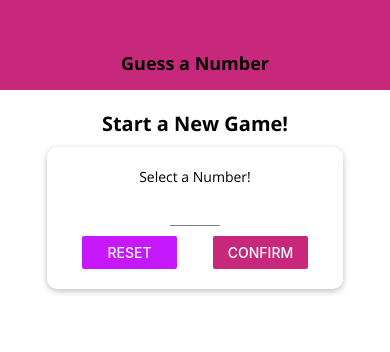
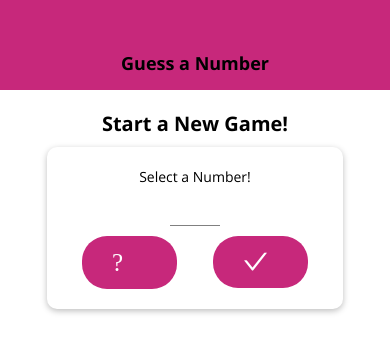
Before and after one commit to Imgopz/rn-complete-new, a React Native app: screen / in a window 390 px wide. Shown: the top 352 px of the page. Built offline with nearby package versions, Linux system fonts and the light colour scheme.

Commit message:
Scrollable list

```diff
--- a/screens/GameScreen.js
+++ b/screens/GameScreen.js
@@ -1,11 +1,12 @@
 import React, { useState, useRef, useEffect } from 'react';
-import { View, Text, StyleSheet, Button, Alert } from 'react-native'
+import { View, Text, StyleSheet, Button, Alert, ScrollView } from 'react-native'
 import { AntDesign } from '@expo/vector-icons'
 
 import NumberContainer from '../components/NumberContainer';
 import Card from '../components/Card';
 import TitleText from '../components/TitleText'
 import MainButton from '../components/MainButton'
+import BodyText from '../components/BodyText'
 
 const generateRandomBetween = (min, max, exclude) => {
     min = Math.ceil(min);
@@ -19,16 +20,23 @@ const generateRandomBetween = (min, max, exclude) => {
     }
 };
 
+const renderListItem = (value, numOfRound) => (
+    <View key={value} style={styles.listItem}>
+        <BodyText>#{numOfRound}</BodyText>
+        <BodyText>{value}</BodyText>
+    </View>);
+
 const GameScreen = props => {
-    const [currentGuess, setCurrentGuess] = useState(generateRandomBetween(1, 100, props.userChoice));
-    const [rounds, setRounds] = useState(0)
+    const initialGuess = generateRandomBetween(1, 100, props.userChoice);
+    const [currentGuess, setCurrentGuess] = useState(initialGuess);
+    const [pastGuesses, setPastGuesses] = useState([initialGuess])
     const currentLow = useRef(1);
     const currentHigh = useRef(100);
 
     const { userChoice, onGameOver } = props
     useEffect(() => {
-        if(currentGuess === userChoice){
-            onGameOver(rounds);
+        if (currentGuess === userChoice) {
+            onGameOver(pastGuesses.length);
         }
     }, [currentGuess, userChoice, onGameOver])
 
@@ -45,11 +53,12 @@ const GameScreen = props => {
         if (direction === 'lower') {
             currentHigh.current = currentGuess;
         } else {
-            currentLow.current = currentGuess;
+            currentLow.current = currentGuess + 1;
         }
         const nextNumber = generateRandomBetween(currentLow.current, currentHigh.current, currentGuess);
         setCurrentGuess(nextNumber);
-        setRounds(curRounds => curRounds + 1)
+        //setRounds(curRounds => curRounds + 1)
+        setPastGuesses(curPastGuesses => [nextNumber, ...curPastGuesses]);
     }
 
     return (
@@ -64,7 +73,14 @@ const GameScreen = props => {
                     <AntDesign name='plus' size={24} color='white' />
                 </MainButton>
             </Card>
+            <View style={styles.list}>
+                <ScrollView>
+                    {pastGuesses.map((guess, index) => renderListItem(guess, pastGuesses.length - index))}
+                </ScrollView>
+            </View>
+
         </View>
+
     )
 }
 
@@ -80,6 +96,19 @@ const styles = StyleSheet.create({
         marginTop: 20,
         width: 400,
         maxWidth: '90%'
+    },
+    list:{
+        width: '80%',
+        flex: 1
+    },
+    listItem: {
+        borderColor: '#ccc',
+        borderWidth: 1,
+        padding: 15,
+        marginVertical: 10,
+        backgroundColor: 'white',
+        flexDirection: 'row',
+        justifyContent: 'space-between'
     }
 })
 
--- a/screens/StartGameScreen.js
+++ b/screens/StartGameScreen.js
@@ -1,5 +1,6 @@
 import React, { useState } from 'react';
 import { View, Text, StyleSheet, Button, TouchableWithoutFeedback, Keyboard, Alert } from 'react-native';
+import { AntDesign } from '@expo/vector-icons'
 
 import Card from '../components/Card';
 import Input from '../components/Input';
@@ -66,8 +67,16 @@ const StartGameScreen = props => {
                         value={enteredValue}
                     />
                     <View style={styles.buttonContainer}>
-                        <View style={styles.button}><Button title='Reset' onPress={resetInputHandler} color={Colors.accent} /></View>
-                        <View style={styles.button}><Button title='Confirm' onPress={confirmInputHandler} color={Colors.primary} /></View>
+                        <View style={styles.button}>
+                            <MainButton onPress={resetInputHandler} color={Colors.accent}>
+                                <AntDesign name='reload1' size={25} color='white' />
+                            </MainButton>
+                        </View>
+                        <View style={styles.button}>
+                            <MainButton onPress={confirmInputHandler} color={Colors.primary}>
+                                <AntDesign name='check' size={25} color='white' />
+                            </MainButton>
+                        </View>
                     </View>
                 </Card>
                 {confimedOutput}
```
